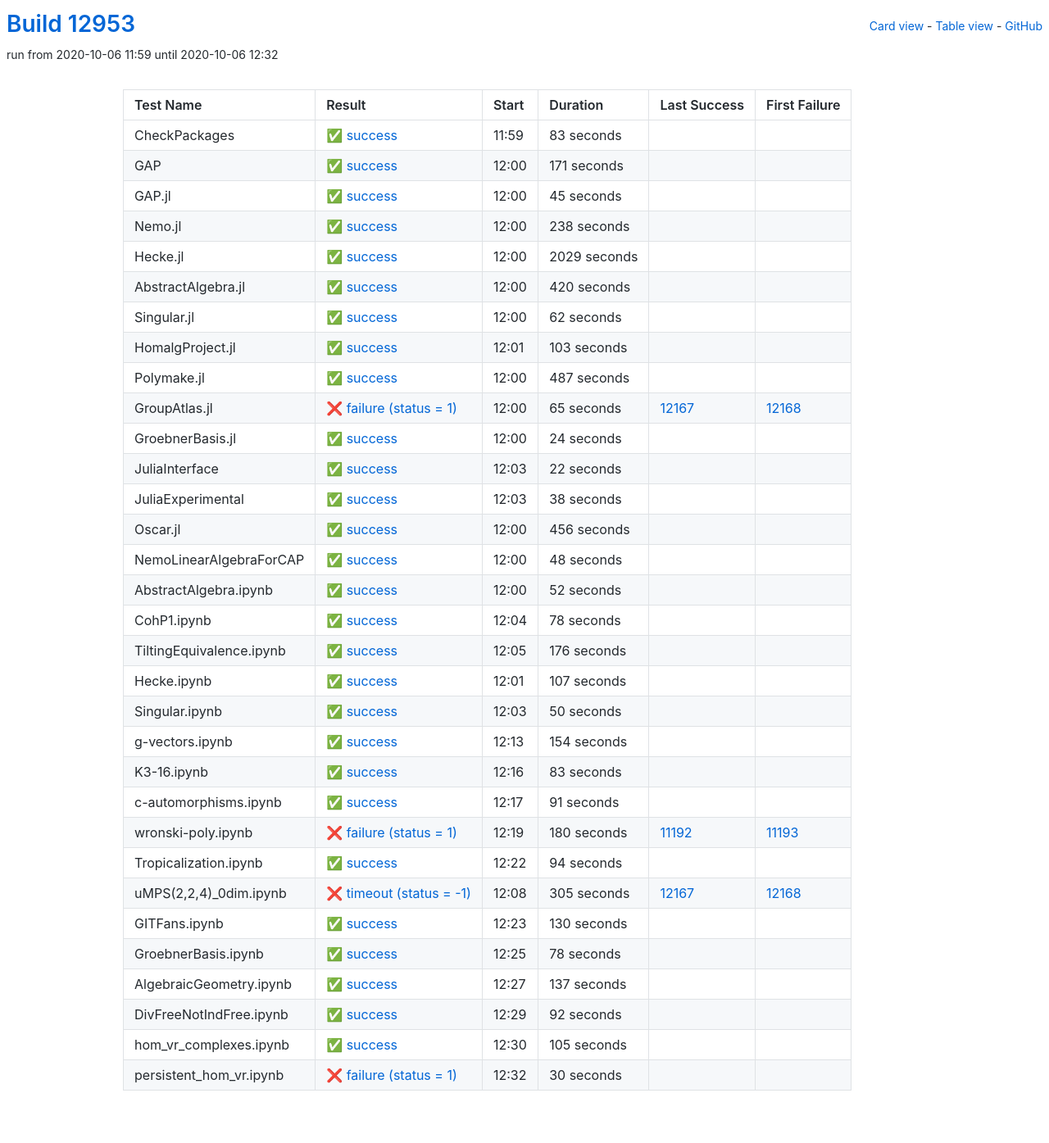
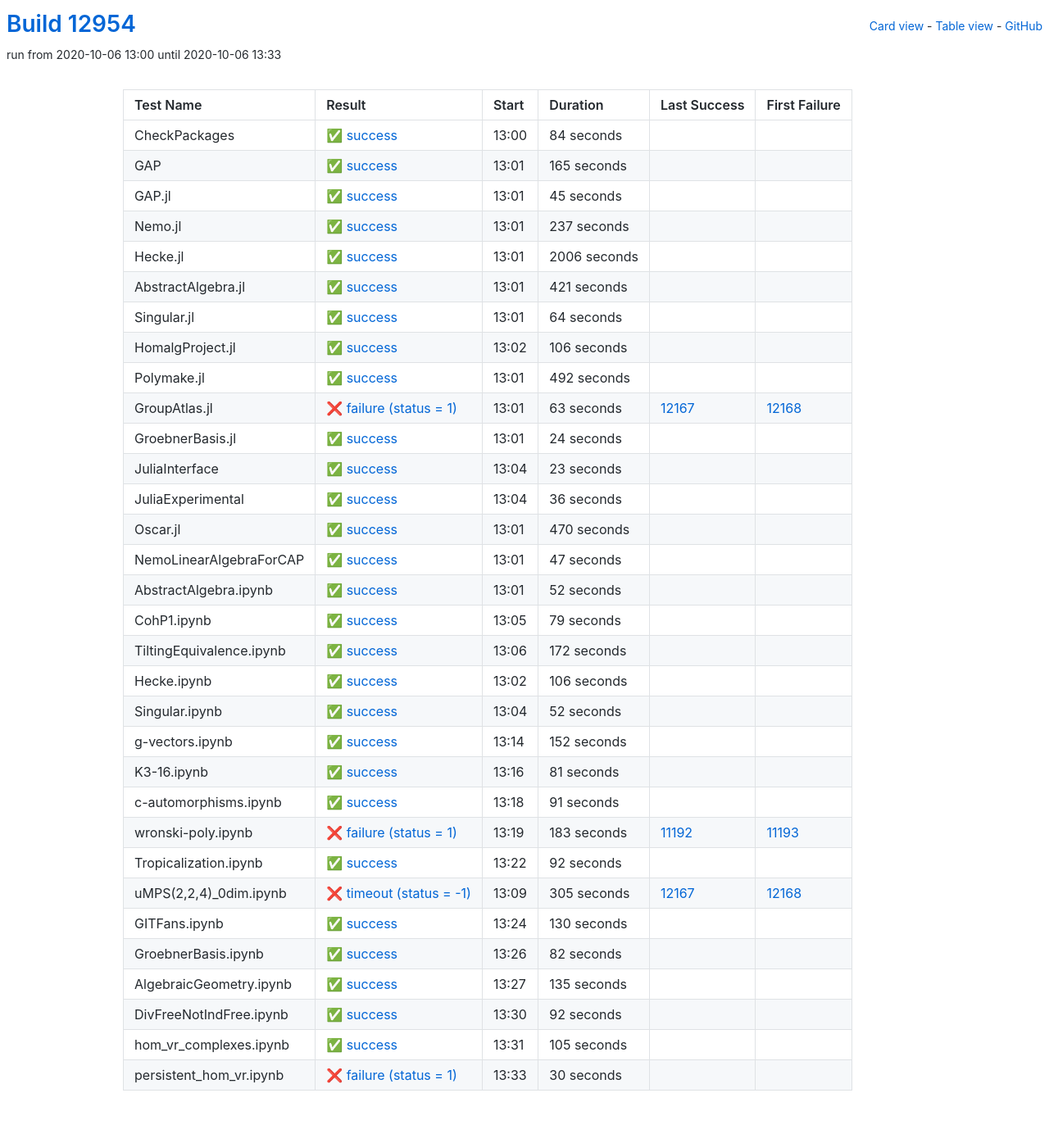
Before and after one commit to oscar-system/oscar-ci-status, a Jekyll site: the page built from table.html, in a window 1280 px wide. Shown: the whole page at 82% size. Built offline with Jekyll 4.4.1, drawn with Linux system fonts in a browser that asks for light colours.

Commit message:
Build #12954

```diff
--- a/_data/ci.yml
+++ b/_data/ci.yml
@@ -1,6 +1,6 @@
 ---
-build: 12953
-build_url: https://oscarci.mathematik.uni-kl.de/job/oscar/12953/
+build: 12954
+build_url: https://oscarci.mathematik.uni-kl.de/job/oscar/12954/
 job: oscar
 organization: oscar-system
 repo: oscar-ci-status
@@ -8,32 +8,32 @@
 tests:
 - name: CheckPackages
   id: checkpackages
-  log: https://oscarci.mathematik.uni-kl.de/job/oscar/12953/artifact/logs/build-12953/CheckPackages.log
-  start: 2020-10-06 11:59
+  log: https://oscarci.mathematik.uni-kl.de/job/oscar/12954/artifact/logs/build-12954/CheckPackages.log
+  start: 2020-10-06 13:00
   success: true
   exitcode: 0
   status: success
-  duration: 83
+  duration: 84
   last_success: false
   last_success_url:
   first_failure: false
   first_failure_url:
 - name: GAP
   id: gap
-  log: https://oscarci.mathematik.uni-kl.de/job/oscar/12953/artifact/logs/build-12953/GAP.log
-  start: 2020-10-06 12:00
+  log: https://oscarci.mathematik.uni-kl.de/job/oscar/12954/artifact/logs/build-12954/GAP.log
+  start: 2020-10-06 13:01
   success: true
   exitcode: 0
   status: success
-  duration: 171
+  duration: 165
   last_success: false
   last_success_url:
   first_failure: false
   first_failure_url:
 - name: GAP.jl
   id: gap-jl
-  log: https://oscarci.mathematik.uni-kl.de/job/oscar/12953/artifact/logs/build-12953/GAP.jl.log
-  start: 2020-10-06 12:00
+  log: https://oscarci.mathematik.uni-kl.de/job/oscar/12954/artifact/logs/build-12954/GAP.jl.log
+  start: 2020-10-06 13:01
   success: true
   exitcode: 0
   status: success
@@ -44,92 +44,92 @@
   first_failure_url:
 - name: Nemo.jl
   id: nemo-jl
-  log: https://oscarci.mathematik.uni-kl.de/job/oscar/12953/artifact/logs/build-12953/Nemo.jl.log
-  start: 2020-10-06 12:00
+  log: https://oscarci.mathematik.uni-kl.de/job/oscar/12954/artifact/logs/build-12954/Nemo.jl.log
+  start: 2020-10-06 13:01
   success: true
   exitcode: 0
   status: success
-  duration: 238
+  duration: 237
   last_success: false
   last_success_url:
   first_failure: false
   first_failure_url:
 - name: Hecke.jl
   id: hecke-jl
-  log: https://oscarci.mathematik.uni-kl.de/job/oscar/12953/artifact/logs/build-12953/Hecke.jl.log
-  start: 2020-10-06 12:00
+  log: https://oscarci.mathematik.uni-kl.de/job/oscar/12954/artifact/logs/build-12954/Hecke.jl.log
+  start: 2020-10-06 13:01
   success: true
   exitcode: 0
   status: success
-  duration: 2029
+  duration: 2006
   last_success: false
   last_success_url:
   first_failure: false
   first_failure_url:
 - name: AbstractAlgebra.jl
   id: abstractalgebra-jl
-  log: https://oscarci.mathematik.uni-kl.de/job/oscar/12953/artifact/logs/build-12953/AbstractAlgebra.jl.log
-  start: 2020-10-06 12:00
+  log: https://oscarci.mathematik.uni-kl.de/job/oscar/12954/artifact/logs/build-12954/AbstractAlgebra.jl.log
+  start: 2020-10-06 13:01
   success: true
   exitcode: 0
   status: success
-  duration: 420
+  duration: 421
   last_success: false
   last_success_url:
   first_failure: false
   first_failure_url:
 - name: Singular.jl
   id: singular-jl
-  log: https://oscarci.mathematik.uni-kl.de/job/oscar/12953/artifact/logs/build-12953/Singular.jl.log
-  start: 2020-10-06 12:00
+  log: https://oscarci.mathematik.uni-kl.de/job/oscar/12954/artifact/logs/build-12954/Singular.jl.log
+  start: 2020-10-06 13:01
   success: true
   exitcode: 0
   status: success
-  duration: 62
+  duration: 64
   last_success: false
   last_success_url:
   first_failure: false
   first_failure_url:
 - name: HomalgProject.jl
   id: homalgproject-jl
-  log: https://oscarci.mathematik.uni-kl.de/job/oscar/12953/artifact/logs/build-12953/HomalgProject.jl.log
-  start: 2020-10-06 12:01
+  log: https://oscarci.mathematik.uni-kl.de/job/oscar/12954/artifact/logs/build-12954/HomalgProject.jl.log
+  start: 2020-10-06 13:02
   success: true
   exitcode: 0
   status: success
-  duration: 103
+  duration: 106
   last_success: false
   last_success_url:
   first_failure: false
   first_failure_url:
 - name: Polymake.jl
   id: polymake-jl
-  log: https://oscarci.mathematik.uni-kl.de/job/oscar/12953/artifact/logs/build-12953/Polymake.jl.log
-  start: 2020-10-06 12:00
+  log: https://oscarci.mathematik.uni-kl.de/job/oscar/12954/artifact/logs/build-12954/Polymake.jl.log
+  start: 2020-10-06 13:01
   success: true
   exitcode: 0
   status: success
-  duration: 487
+  duration: 492
   last_success: false
   last_success_url:
   first_failure: false
   first_failure_url:
 - name: GroupAtlas.jl
   id: groupatlas-jl
-  log: https://oscarci.mathematik.uni-kl.de/job/oscar/12953/artifact/logs/build-12953/GroupAtlas.jl.log
-  start: 2020-10-06 12:00
+  log: https://oscarci.mathematik.uni-kl.de/job/oscar/12954/artifact/logs/build-12954/GroupAtlas.jl.log
+  start: 2020-10-06 13:01
   success: false
   exitcode: 1
   status: failure
-  duration: 65
+  duration: 63
   last_success: 12167
   last_success_url: https://oscarci.mathematik.uni-kl.de/job/oscar/12167/
   first_failure: 12168
   first_failure_url: https://oscarci.mathematik.uni-kl.de/job/oscar/12168/
 - name: GroebnerBasis.jl
   id: groebnerbasis-jl
-  log: https://oscarci.mathematik.uni-kl.de/job/oscar/12953/artifact/logs/build-12953/GroebnerBasis.jl.log
-  start: 2020-10-06 12:00
+  log: https://oscarci.mathematik.uni-kl.de/job/oscar/12954/artifact/logs/build-12954/GroebnerBasis.jl.log
+  start: 2020-10-06 13:01
   success: true
   exitcode: 0
   status: success
@@ -140,56 +140,56 @@
   first_failure_url:
 - name: JuliaInterface
   id: juliainterface
-  log: https://oscarci.mathematik.uni-kl.de/job/oscar/12953/artifact/logs/build-12953/JuliaInterface.log
-  start: 2020-10-06 12:03
+  log: https://oscarci.mathematik.uni-kl.de/job/oscar/12954/artifact/logs/build-12954/JuliaInterface.log
+  start: 2020-10-06 13:04
   success: true
   exitcode: 0
   status: success
-  duration: 22
+  duration: 23
   last_success: false
   last_success_url:
   first_failure: false
   first_failure_url:
 - name: JuliaExperimental
   id: juliaexperimental
-  log: https://oscarci.mathematik.uni-kl.de/job/oscar/12953/artifact/logs/build-12953/JuliaExperimental.log
-  start: 2020-10-06 12:03
+  log: https://oscarci.mathematik.uni-kl.de/job/oscar/12954/artifact/logs/build-12954/JuliaExperimental.log
+  start: 2020-10-06 13:04
   success: true
   exitcode: 0
   status: success
-  duration: 38
+  duration: 36
   last_success: false
   last_success_url:
   first_failure: false
   first_failure_url:
 - name: Oscar.jl
   id: oscar-jl
-  log: https://oscarci.mathematik.uni-kl.de/job/oscar/12953/artifact/logs/build-12953/Oscar.jl.log
-  start: 2020-10-06 12:00
+  log: https://oscarci.mathematik.uni-kl.de/job/oscar/12954/artifact/logs/build-12954/Oscar.jl.log
+  start: 2020-10-06 13:01
   success: true
   exitcode: 0
   status: success
-  duration: 456
+  duration: 470
   last_success: false
   last_success_url:
   first_failure: false
   first_failure_url:
 - name: NemoLinearAlgebraForCAP
   id: nemolinearalgebraforcap
-  log: https://oscarci.mathematik.uni-kl.de/job/oscar/12953/artifact/logs/build-12953/NemoLinearAlgebraForCAP.log
-  start: 2020-10-06 12:00
+  log: https://oscarci.mathematik.uni-kl.de/job/oscar/12954/artifact/logs/build-12954/NemoLinearAlgebraForCAP.log
+  start: 2020-10-06 13:01
   success: true
   exitcode: 0
   status: success
-  duration: 48
+  duration: 47
   last_success: false
   last_success_url:
   first_failure: false
   first_failure_url:
 - name: AbstractAlgebra.ipynb
   id: abstractalgebra-ipynb
-  log: https://oscarci.mathematik.uni-kl.de/job/oscar/12953/artifact/logs/build-12953/AbstractAlgebra.ipynb.log
-  start: 2020-10-06 12:00
+  log: https://oscarci.mathematik.uni-kl.de/job/oscar/12954/artifact/logs/build-12954/AbstractAlgebra.ipynb.log
+  start: 2020-10-06 13:01
   success: true
   exitcode: 0
   status: success
@@ -200,80 +200,80 @@
   first_failure_url:
 - name: CohP1.ipynb
   id: cohp1-ipynb
-  log: https://oscarci.mathematik.uni-kl.de/job/oscar/12953/artifact/logs/build-12953/CohP1.ipynb.log
-  start: 2020-10-06 12:04
+  log: https://oscarci.mathematik.uni-kl.de/job/oscar/12954/artifact/logs/build-12954/CohP1.ipynb.log
+  start: 2020-10-06 13:05
   success: true
   exitcode: 0
   status: success
-  duration: 78
+  duration: 79
   last_success: false
   last_success_url:
   first_failure: false
   first_failure_url:
 - name: TiltingEquivalence.ipynb
   id: tiltingequivalence-ipynb
-  log: https://oscarci.mathematik.uni-kl.de/job/oscar/12953/artifact/logs/build-12953/TiltingEquivalence.ipynb.log
-  start: 2020-10-06 12:05
+  log: https://oscarci.mathematik.uni-kl.de/job/oscar/12954/artifact/logs/build-12954/TiltingEquivalence.ipynb.log
+  start: 2020-10-06 13:06
   success: true
   exitcode: 0
   status: success
-  duration: 176
+  duration: 172
   last_success: false
   last_success_url:
   first_failure: false
   first_failure_url:
 - name: Hecke.ipynb
   id: hecke-ipynb
-  log: https://oscarci.mathematik.uni-kl.de/job/oscar/12953/artifact/logs/build-12953/Hecke.ipynb.log
-  start: 2020-10-06 12:01
+  log: https://oscarci.mathematik.uni-kl.de/job/oscar/12954/artifact/logs/build-12954/Hecke.ipynb.log
+  start: 2020-10-06 13:02
   success: true
   exitcode: 0
   status: success
-  duration: 107
+  duration: 106
   last_success: false
   last_success_url:
   first_failure: false
   first_failure_url:
 - name: Singular.ipynb
   id: singular-ipynb
-  log: https://oscarci.mathematik.uni-kl.de/job/oscar/12953/artifact/logs/build-12953/Singular.ipynb.log
-  start: 2020-10-06 12:03
+  log: https://oscarci.mathematik.uni-kl.de/job/oscar/12954/artifact/logs/build-12954/Singular.ipynb.log
+  start: 2020-10-06 13:04
   success: true
   exitcode: 0
   status: success
-  duration: 50
+  duration: 52
   last_success: false
   last_success_url:
   first_failure: false
   first_failure_url:
 - name: g-vectors.ipynb
   id: g-vectors-ipynb
-  log: https://oscarci.mathematik.uni-kl.de/job/oscar/12953/artifact/logs/build-12953/g-vectors.ipynb.log
-  start: 2020-10-06 12:13
+  log: https://oscarci.mathematik.uni-kl.de/job/oscar/12954/artifact/logs/build-12954/g-vectors.ipynb.log
+  start: 2020-10-06 13:14
   success: true
   exitcode: 0
   status: success
-  duration: 154
+  duration: 152
   last_success: false
   last_success_url:
   first_failure: false
   first_failure_url:
 - name: K3-16.ipynb
   id: k3-16-ipynb
-  log: https://oscarci.mathematik.uni-kl.de/job/oscar/12953/artifact/logs/build-12953/K3-16.ipynb.log
-  start: 2020-10-06 12:16
+  log: https://oscarci.mathematik.uni-kl.de/job/oscar/12954/artifact/logs/build-12954/K3-16.ipynb.log
+  start: 2020-10-06 13:16
   success: true
   exitcode: 0
   status: success
-  duration: 83
+  duration: 81
   last_success: false
   last_success_url:
   first_failure: false
   first_failure_url:
 - name: c-automorphisms.ipynb
   id: c-automorphisms-ipynb
-  log: https://oscarci.mathematik.uni-kl.de/job/oscar/12953/artifact/logs/build-12953/c-automorphisms.ipynb.log
-  start: 2020-10-06 12:17
+  log: https://oscarci.mathematik.uni-kl.de/job/oscar/12954/artifact/logs/build-12954/c-automorphisms.ipynb.log
+  start: 2020-10-06 13:18
   success: true
   exitcode: 0
   status: success
@@ -284,32 +284,32 @@
   first_failure_url:
 - name: wronski-poly.ipynb
   id: wronski-poly-ipynb
-  log: https://oscarci.mathematik.uni-kl.de/job/oscar/12953/artifact/logs/build-12953/wronski-poly.ipynb.log
-  start: 2020-10-06 12:19
+  log: https://oscarci.mathematik.uni-kl.de/job/oscar/12954/artifact/logs/build-12954/wronski-poly.ipynb.log
+  start: 2020-10-06 13:19
   success: false
   exitcode: 1
   status: failure
-  duration: 180
+  duration: 183
   last_success: 11192
   last_success_url: https://oscarci.mathematik.uni-kl.de/job/oscar/11192/
   first_failure: 11193
   first_failure_url: https://oscarci.mathematik.uni-kl.de/job/oscar/11193/
 - name: Tropicalization.ipynb
   id: tropicalization-ipynb
-  log: https://oscarci.mathematik.uni-kl.de/job/oscar/12953/artifact/logs/build-12953/Tropicalization.ipynb.log
-  start: 2020-10-06 12:22
+  log: https://oscarci.mathematik.uni-kl.de/job/oscar/12954/artifact/logs/build-12954/Tropicalization.ipynb.log
+  start: 2020-10-06 13:22
   success: true
   exitcode: 0
   status: success
-  duration: 94
+  duration: 92
   last_success: false
   last_success_url:
   first_failure: false
   first_failure_url:
 - name: uMPS(2,2,4)_0dim.ipynb
   id: umps-2-2-4-0dim-ipynb
-  log: https://oscarci.mathematik.uni-kl.de/job/oscar/12953/artifact/logs/build-12953/uMPS-2-2-4-_0dim.ipynb.log
-  start: 2020-10-06 12:08
+  log: https://oscarci.mathematik.uni-kl.de/job/oscar/12954/artifact/logs/build-12954/uMPS-2-2-4-_0dim.ipynb.log
+  start: 2020-10-06 13:09
   success: false
   exitcode: -1
   status: timeout
@@ -320,8 +320,8 @@
   first_failure_url: https://oscarci.mathematik.uni-kl.de/job/oscar/12168/
 - name: GITFans.ipynb
   id: gitfans-ipynb
-  log: https://oscarci.mathematik.uni-kl.de/job/oscar/12953/artifact/logs/build-12953/GITFans.ipynb.log
-  start: 2020-10-06 12:23
+  log: https://oscarci.mathematik.uni-kl.de/job/oscar/12954/artifact/logs/build-12954/GITFans.ipynb.log
+  start: 2020-10-06 13:24
   success: true
   exitcode: 0
   status: success
@@ -332,32 +332,32 @@
   first_failure_url:
 - name: GroebnerBasis.ipynb
   id: groebnerbasis-ipynb
-  log: https://oscarci.mathematik.uni-kl.de/job/oscar/12953/artifact/logs/build-12953/GroebnerBasis.ipynb.log
-  start: 2020-10-06 12:25
+  log: https://oscarci.mathematik.uni-kl.de/job/oscar/12954/artifact/logs/build-12954/GroebnerBasis.ipynb.log
+  start: 2020-10-06 13:26
   success: true
   exitcode: 0
   status: success
-  duration: 78
+  duration: 82
   last_success: false
   last_success_url:
   first_failure: false
   first_failure_url:
 - name: AlgebraicGeometry.ipynb
   id: algebraicgeometry-ipynb
-  log: https://oscarci.mathematik.uni-kl.de/job/oscar/12953/artifact/logs/build-12953/AlgebraicGeometry.ipynb.log
-  start: 2020-10-06 12:27
+  log: https://oscarci.mathematik.uni-kl.de/job/oscar/12954/artifact/logs/build-12954/AlgebraicGeometry.ipynb.log
+  start: 2020-10-06 13:27
   success: true
   exitcode: 0
   status: success
-  duration: 137
+  duration: 135
   last_success: false
   last_success_url:
   first_failure: false
   first_failure_url:
 - name: DivFreeNotIndFree.ipynb
   id: divfreenotindfree-ipynb
-  log: https://oscarci.mathematik.uni-kl.de/job/oscar/12953/artifact/logs/build-12953/DivFreeNotIndFree.ipynb.log
-  start: 2020-10-06 12:29
+  log: https://oscarci.mathematik.uni-kl.de/job/oscar/12954/artifact/logs/build-12954/DivFreeNotIndFree.ipynb.log
+  start: 2020-10-06 13:30
   success: true
   exitcode: 0
   status: success
@@ -368,8 +368,8 @@
   first_failure_url:
 - name: hom_vr_complexes.ipynb
   id: hom-vr-complexes-ipynb
-  log: https://oscarci.mathematik.uni-kl.de/job/oscar/12953/artifact/logs/build-12953/hom_vr_complexes.ipynb.log
-  start: 2020-10-06 12:30
+  log: https://oscarci.mathematik.uni-kl.de/job/oscar/12954/artifact/logs/build-12954/hom_vr_complexes.ipynb.log
+  start: 2020-10-06 13:31
   success: true
   exitcode: 0
   status: success
@@ -380,8 +380,8 @@
   first_failure_url:
 - name: persistent_hom_vr.ipynb
   id: persistent-hom-vr-ipynb
-  log: https://oscarci.mathematik.uni-kl.de/job/oscar/12953/artifact/logs/build-12953/persistent_hom_vr.ipynb.log
-  start: 2020-10-06 12:32
+  log: https://oscarci.mathematik.uni-kl.de/job/oscar/12954/artifact/logs/build-12954/persistent_hom_vr.ipynb.log
+  start: 2020-10-06 13:33
   success: false
   exitcode: 1
   status: failure
```
Also changed, not shown: README.md.
